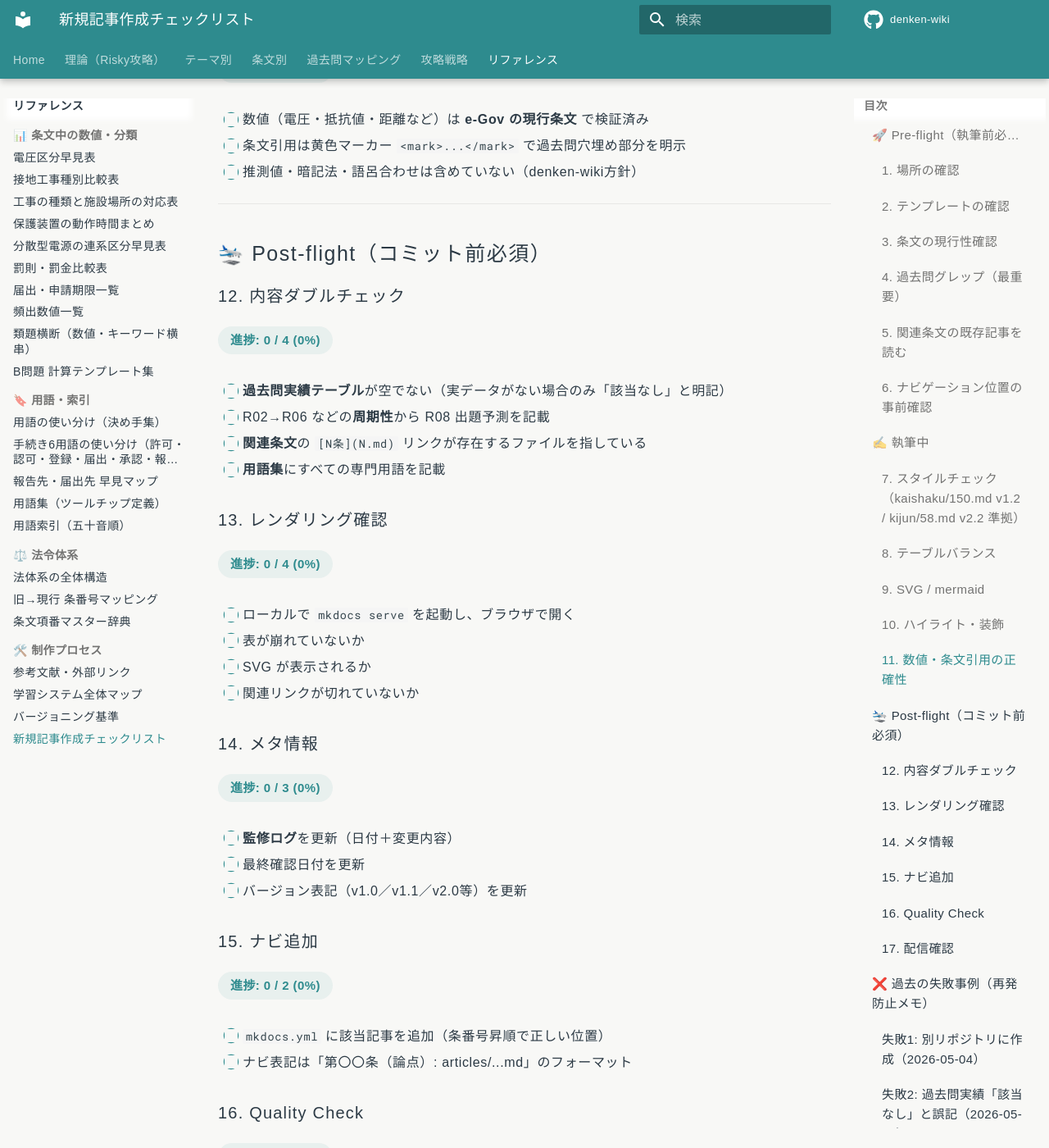
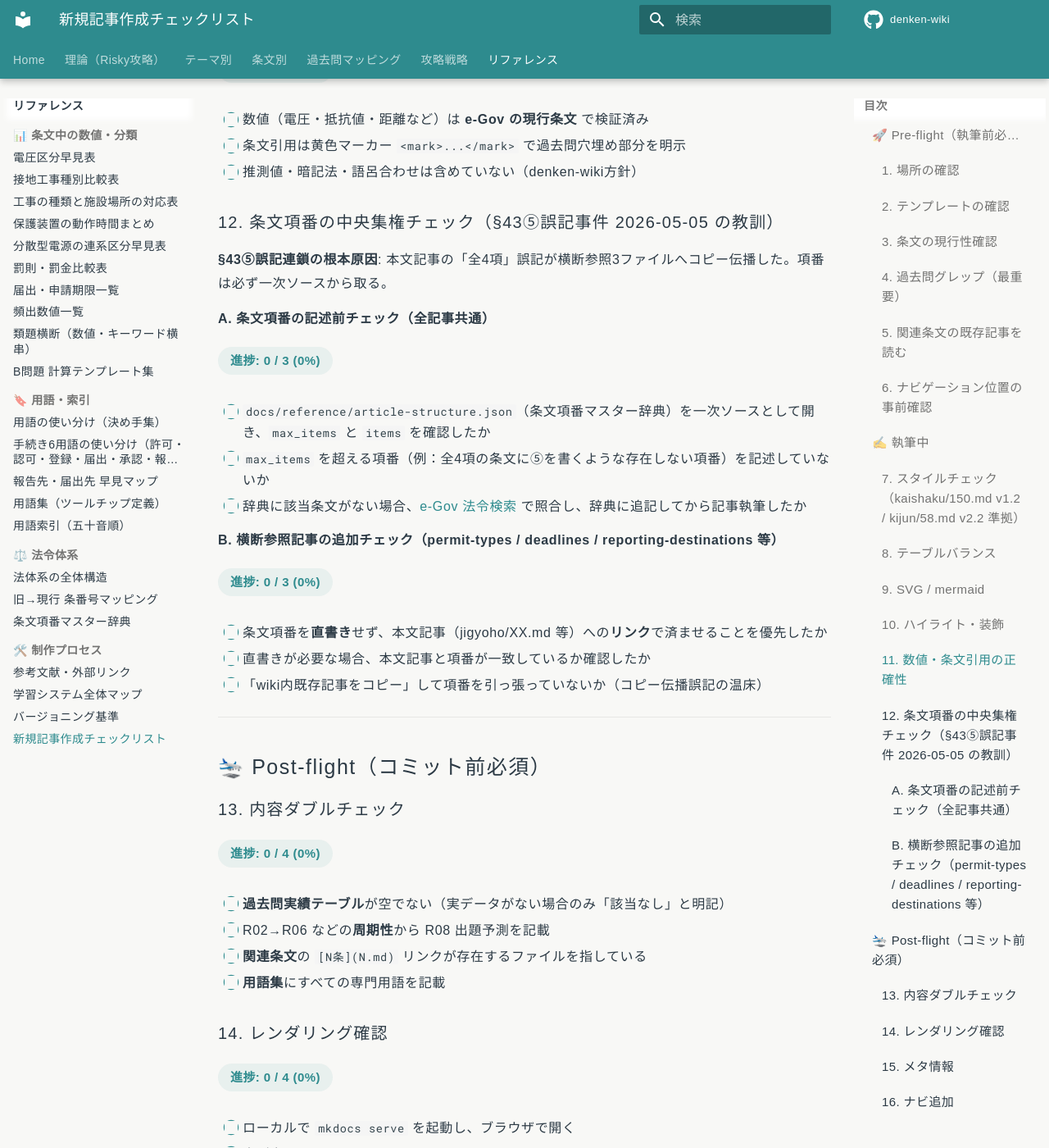
Before and after one commit to kfurufuru/denken-wiki, an MkDocs documentation site: the page built from docs/reference/article-creation-checklist.md, in a window 1280 px wide and 1400 px high, scrolled down 3489 px. Shown: the whole window at 82% size. Built offline with MkDocs 1.6.1 and Material for MkDocs 9.7.7, drawn with Linux system fonts in a browser that asks for light colours; comment, search, counter and statistics services are not loaded; some of the changed text lies outside the part shown.

Commit message:
feat(quality-check)+docs(checklist): 条文項番バリデーション統合＋執筆チェックリスト更新
§43⑤誤記事件（2026-05-05）の根本対策・第3弾。

【wiki_quality_check.py】
--check-items サブコマンドを main に統合。
docs/reference/article-structure.json を一次ソースとして
全 .md ファイルの条文項番（○数字・漢数字両対応）を walk し、
max_items 超過の存在しない項番を自動検出。

検出例（既知のbonus発見）:
- themes/denki-koji-shi.md: 「電気工事士法第3条④」が報告規則第3条と
  誤照合 → 電気工事士法を辞典に未登録のため。別タスクで電工法登録予定。

【docs/reference/article-creation-checklist.md v1.1】
- セクション12「条文項番の中央集権チェック」を新設
  A. 全記事共通（3項）: 辞典照合・max_items確認・e-Gov照合
  B. 横断参照記事（3項）: リンク優先・本文記事突合・コピー伝播禁止
- 失敗事例5件目（§43⑤誤記連鎖）を記録
- 関連ページに article-structure.json 追加
- 既存セクション12-17 → 13-18 に番号繰り上げ

連動メモリ更新（別管理）:
- feedback_law_article_number_verification.md 強化追記
- feedback_article_item_number_master.md 新規作成

```diff
--- a/docs/reference/article-creation-checklist.md
+++ b/docs/reference/article-creation-checklist.md
@@ -93,43 +93,59 @@
 - [ ] 条文引用は黄色マーカー `<mark>...</mark>` で過去問穴埋め部分を明示
 - [ ] 推測値・暗記法・語呂合わせは含めていない（denken-wiki方針）
 
+### 12. 条文項番の中央集権チェック（§43⑤誤記事件 2026-05-05 の教訓）
+
+**§43⑤誤記連鎖の根本原因**: 本文記事の「全4項」誤記が横断参照3ファイルへコピー伝播した。項番は必ず一次ソースから取る。
+
+#### A. 条文項番の記述前チェック（全記事共通）
+
+- [ ] `docs/reference/article-structure.json`（条文項番マスター辞典）を一次ソースとして開き、`max_items` と `items` を確認したか
+- [ ] `max_items` を超える項番（例：全4項の条文に⑤を書くような存在しない項番）を記述していないか
+- [ ] 辞典に該当条文がない場合、[e-Gov 法令検索](https://laws.e-gov.go.jp/) で照合し、辞典に追記してから記事執筆したか
+
+#### B. 横断参照記事の追加チェック（permit-types / deadlines / reporting-destinations 等）
+
+- [ ] 条文項番を**直書き**せず、本文記事（jigyoho/XX.md 等）への**リンク**で済ませることを優先したか
+- [ ] 直書きが必要な場合、本文記事と項番が一致しているか確認したか
+- [ ] 「wiki内既存記事をコピー」して項番を引っ張っていないか（コピー伝播誤記の温床）
+
 ---
 
 ## 🛬 Post-flight（コミット前必須）
 
-### 12. 内容ダブルチェック
+### 13. 内容ダブルチェック
 
 - [ ] **過去問実績テーブル**が空でない（実データがない場合のみ「該当なし」と明記）
 - [ ] R02→R06 などの**周期性**から R08 出題予測を記載
 - [ ] **関連条文**の `[N条](N.md)` リンクが存在するファイルを指している
 - [ ] **用語集**にすべての専門用語を記載
 
-### 13. レンダリング確認
+### 14. レンダリング確認
 
 - [ ] ローカルで `mkdocs serve` を起動し、ブラウザで開く
 - [ ] 表が崩れていないか
 - [ ] SVG が表示されるか
 - [ ] 関連リンクが切れていないか
 
-### 14. メタ情報
+### 15. メタ情報
 
 - [ ] **監修ログ**を更新（日付＋変更内容）
 - [ ] 最終確認日付を更新
 - [ ] バージョン表記（v1.0／v1.1／v2.0等）を更新
 
-### 15. ナビ追加
+### 16. ナビ追加
 
 - [ ] `mkdocs.yml` に該当記事を追加（条番号昇順で正しい位置）
 - [ ] ナビ表記は「第〇〇条（論点）: articles/...md」のフォーマット
 
-### 16. Quality Check
+### 17. Quality Check
 
 - [ ] git status で意図しないファイルが含まれていないか確認
 - [ ] commit message は `add(kaishaku/150): 第150条（配線器具の施設）新規作成` の形式
 - [ ] push 後、GitHub Actions の **Deploy MkDocs to GitHub Pages** が成功するか確認
 - [ ] **Quality Check** workflow がFAILしていないか確認
 
-### 17. 配信確認
+### 18. 配信確認
 
 - [ ] `https://kfurufuru.github.io/denken-wiki/articles/kaishaku/〇〇/` で記事が表示される
 - [ ] 表示が正しい（ハードリロード Ctrl+Shift+R で確認）
@@ -162,11 +178,18 @@ kakomonをgrepせず「直接出題は限定的」と記載。実際にはR02問
 
 **再発防止**: 執筆中チェック8で **1セル4行以内**を目安として明記。
 
+### 失敗5: §43⑤誤記連鎖（2026-05-05）
+
+jigyoho/43.md の条文構造表が「全4項」と誤記していたため、permit-types.md / deadlines.md / reporting-destinations.md の3ファイルに「電事法§43⑤」誤記が連鎖した。wiki内既存記事をコピーで項番を引っ張ったことが連鎖の温床。
+
+**再発防止**: 執筆中チェック12（条文項番の中央集権チェック）を新設。`docs/reference/article-structure.json` を唯一の一次ソースとし、横断参照記事では直書きを避けてリンク参照を優先する。
+
 ---
 
 ## 関連ページ
 
 - [article-number-mapping.md](article-number-mapping.md) — 旧→現行 条番号マッピング
+- [article-structure.json](article-structure.json) — 条文項番マスター辞典（`max_items` / `items` の一次ソース）
 - [versioning.md](versioning.md) — バージョニング基準
 - [hourei-taikei.md](hourei-taikei.md) — 法令体系の全体像
 
@@ -175,7 +198,8 @@ kakomonをgrepせず「直接出題は限定的」と記載。実際にはR02問
 ## 更新履歴
 
 - **2026-05-05**: 初版作成。kaishaku/150.md 作成過程で発生した4つの失敗を構造的に防止する目的で整備。kijun/58.md v2.2 / kaishaku/150.md v1.2 をスタイル基準として参照
+- **2026-05-05**: v1.1 — §43⑤誤記事件（2026-05-05）の教訓を反映。執筆中チェック12「条文項番の中央集権チェック」新設（A: 全記事共通3項／B: 横断参照記事3項）。失敗事例5件目追加。関連ページに article-structure.json 追記
 
 ---
 
-*最終確認: 2026-05-05 | ステータス: v1.0（初版・失敗事例4件反映）*
+*最終確認: 2026-05-05 | ステータス: v1.1（失敗事例5件反映・条文項番中央集権ルール追加）*
--- a/wiki_quality_check.py
+++ b/wiki_quality_check.py
@@ -1043,11 +1043,15 @@ def main():
     parser.add_argument("--rank", action="store_true", help="全ページをランキング表示")
     parser.add_argument("--top", type=int, help="ランキング上位N件のみ")
     parser.add_argument("--check-reference", action="store_true", help="リファレンス更新候補を検出")
+    parser.add_argument("--check-items", action="store_true",
+                        help="条文項番バリデーション（article-structure.json 照合）")
     parser.add_argument("--v3", action="store_true", help="v3.1スコアラを使用（3軸18項目+cap）")
     args = parser.parse_args()
 
     if args.check_reference:
         check_reference()
+    elif args.check_items:
+        cmd_check_items()
     elif args.rank and args.v3:
         rank_all_v3(args.top)
     elif args.rank:
```
